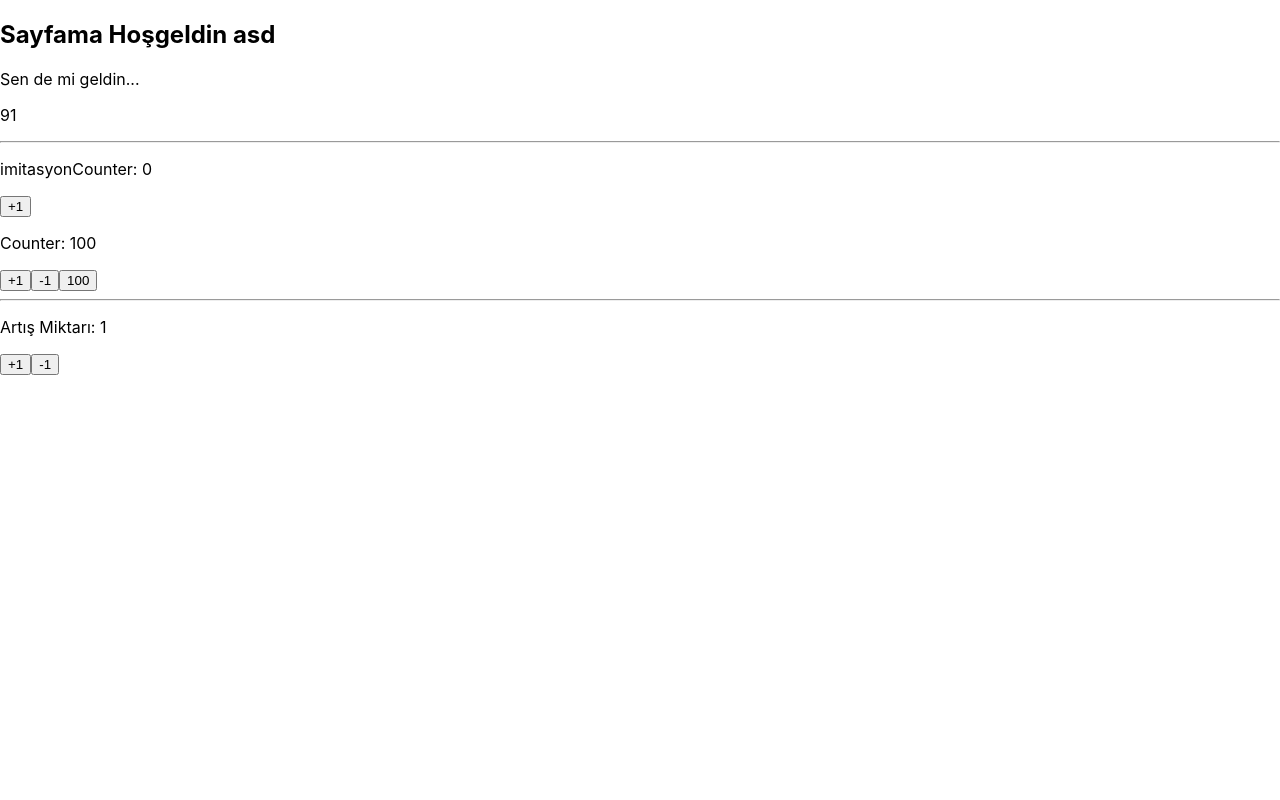
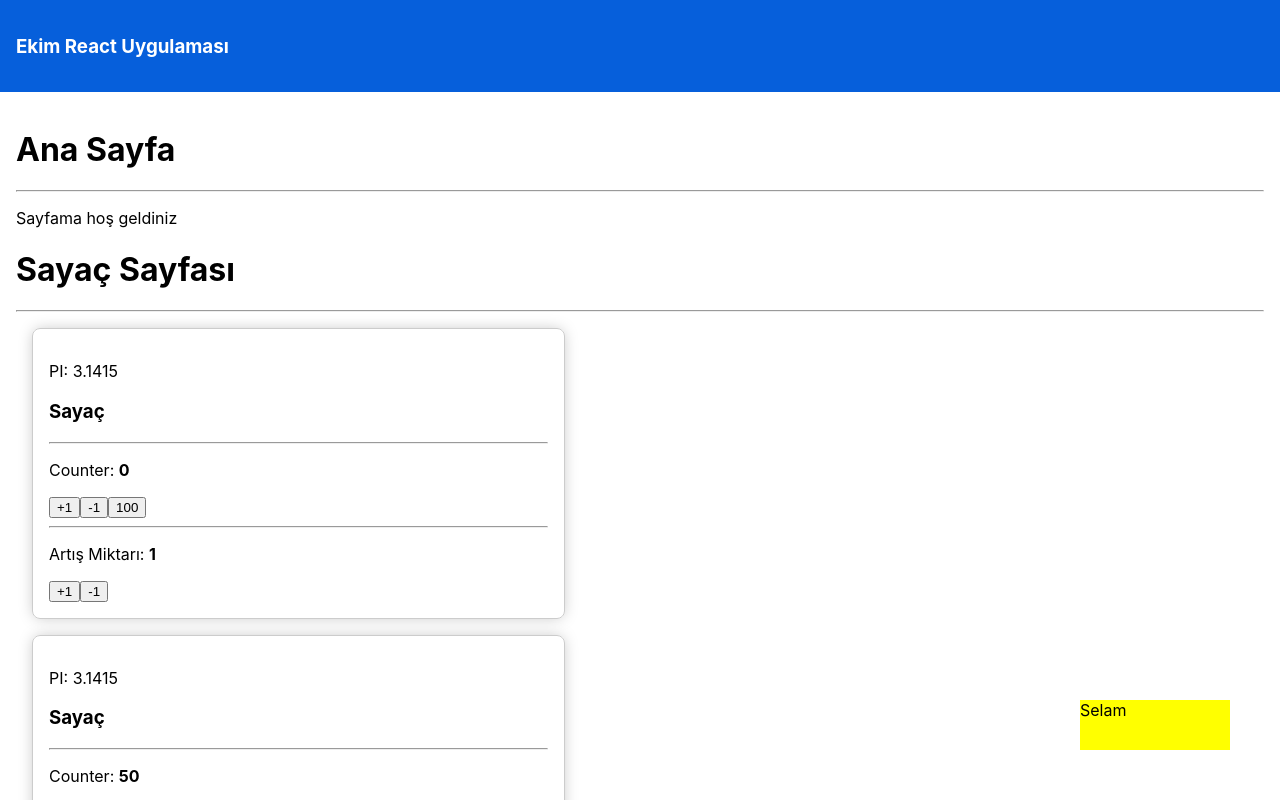
Before and after one commit to erhanfirat/workintech-ekim-23, a React (Create React App) app: page / in a window 1280 px wide. Shown: the top 800 px of the page. Built offline with nearby package versions, Linux system fonts and the light colour scheme.

Commit message:
s6g2 props

```diff
--- a/src/App.js
+++ b/src/App.js
@@ -1,16 +1,25 @@
+import { useState } from "react";
 import Counter from "./components/Counter";
-import Greeting from "./components/Greeting";
+import Greeting, { Color } from "./components/Greeting";
+import Main from "./layout/Main";
+
+export const userName = "Ali";
 
 function App() {
+  const [sayacBaslangic, setSayacBaslangic] = useState(50);
   const PI = 3.1415;
+  const log = (msj) => console.log(msj);
 
   return (
+    <Main PI={PI} />
     // JSX - Updated HTML
-    <div className="App">
-      <Greeting></Greeting>
-      <hr />
-      <Counter />
-    </div>
+    // <div className="App">
+    //   {Color}
+    //   <br />
+    //   <Greeting apptenGelenPi={PI} mesaj="Merhaba" log={log}></Greeting>
+    //   <hr />
+    //   <Counter sayacBaslangic={sayacBaslangic} />
+    // </div>
   );
 }
 
--- a/src/components/Counter.js
+++ b/src/components/Counter.js
@@ -1,21 +1,13 @@
 import { useState } from "react";
 import Greeting from "./Greeting";
+import CounterCard from "./CounterCard";
 
-const Counter = () => {
-  const [counter, setCounter] = useState(100);
+const Counter = (props) => {
+  const [counter, setCounter] = useState(props.sayacBaslangic);
   const [artisMiktari, setArtisMiktari] = useState(1);
-  let imitasyonCounter = 0;
-
-  console.log("Counter Component fonksiyonu çalıştı! ", counter);
 
   const arti1 = () => {
-    // ?
-    // counter + 1
-    // counter = counter + 1;
     setCounter(counter + artisMiktari);
-    console.log("counter > ", counter);
-    // 100 tunahan pınar muhammed
-    // 101 anıl sevda aytekin burak görkem uğur
   };
 
   const eksi1 = () => {
@@ -34,30 +26,17 @@ const Counter = () => {
     setArtisMiktari(artisMiktari - 1);
   };
 
-  const imitasyonCounterArttir = () => {
-    imitasyonCounter++;
-    console.log("yeni imitasyonCounter: ", imitasyonCounter);
-  };
-
   return (
-    <div>
-      <p>imitasyonCounter: {imitasyonCounter}</p>
-      <button onClick={imitasyonCounterArttir}>+1</button>
-
-      <p>Counter: {counter}</p>
-      <button onClick={arti1}>+{artisMiktari}</button>
-      <button onClick={eksi1}>-{artisMiktari}</button>
-      <button onClick={yuz}>100</button>
-
-      {/* JavaScript eXpression => JSX */}
-      {counter === 110 && <p> Mükemmel - Conditional Rendering</p>}
-      {counter === 110 && <Greeting />}
-
-      <hr />
-      <p>Artış Miktarı: {artisMiktari}</p>
-      <button onClick={artisMiktariArttir}>+1</button>
-      <button onClick={artisMiktariAzalt}>-1</button>
-    </div>
+    <CounterCard
+      counter={counter}
+      arti1={arti1}
+      artisMiktari={artisMiktari}
+      eksi1={eksi1}
+      yuz={yuz}
+      artisMiktariArttir={artisMiktariArttir}
+      artisMiktariAzalt={artisMiktariAzalt}
+      PI={props.PI}
+    />
   );
 };
 
--- /dev/null
+++ b/src/components/CounterCard.js
@@ -0,0 +1,33 @@
+const CounterCard = ({
+  counter,
+  arti1,
+  artisMiktari,
+  yuz,
+  eksi1,
+  artisMiktariArttir,
+  artisMiktariAzalt,
+  PI,
+}) => {
+  return (
+    <div className="counter-card">
+      <p>PI: {PI}</p>
+      <h3>Sayaç</h3>
+      <hr />
+      <p>
+        Counter: <strong>{counter}</strong>
+      </p>
+      <button onClick={arti1}>+{artisMiktari}</button>
+      <button onClick={eksi1}>-{artisMiktari}</button>
+      <button onClick={yuz}>100</button>
+
+      <hr />
+      <p>
+        Artış Miktarı: <strong>{artisMiktari}</strong>
+      </p>
+      <button onClick={artisMiktariArttir}>+1</button>
+      <button onClick={artisMiktariAzalt}>-1</button>
+    </div>
+  );
+};
+
+export default CounterCard;
--- a/src/components/Greeting.js
+++ b/src/components/Greeting.js
@@ -1,13 +1,24 @@
-const Greeting = () => {
+import { userName } from "../App";
+
+const Greeting = ({ apptenGelenPi, mesaj, log }) => {
   const user = "asd";
+  /*
+  props = { apptenGelenPi, mesaj, log }
+  */
+
+  // const { apptenGelenPi, mesaj, log } = props;
 
   const randomSayi = () => {
     return Math.round(Math.random() * 100);
   };
 
+  log(mesaj);
+
   return (
     <header>
-      <h2>Sayfama Hoşgeldin {user}</h2>
+      <h4>App'ten gelen PI: {apptenGelenPi}</h4>
+      <h4>App'ten gelen mesaj: {mesaj}</h4>
+      <h2>Sayfama Hoşgeldin {userName}</h2>
       <p className={user == "Ali" ? "highlight" : ""}>
         {user == "Ali"
           ? "Vay efendim kimleri görüyoruz"
@@ -19,3 +30,5 @@ const Greeting = () => {
 };
 
 export default Greeting;
+
+export const Color = "purple";
--- a/src/index.css
+++ b/src/index.css
@@ -1,13 +1,55 @@
 body {
   margin: 0;
-  font-family: -apple-system, BlinkMacSystemFont, 'Segoe UI', 'Roboto', 'Oxygen',
-    'Ubuntu', 'Cantarell', 'Fira Sans', 'Droid Sans', 'Helvetica Neue',
+  font-family: -apple-system, BlinkMacSystemFont, "Segoe UI", "Roboto", "Oxygen",
+    "Ubuntu", "Cantarell", "Fira Sans", "Droid Sans", "Helvetica Neue",
     sans-serif;
   -webkit-font-smoothing: antialiased;
   -moz-osx-font-smoothing: grayscale;
 }
 
 code {
-  font-family: source-code-pro, Menlo, Monaco, Consolas, 'Courier New',
+  font-family: source-code-pro, Menlo, Monaco, Consolas, "Courier New",
     monospace;
 }
+
+.layout {
+  display: flex;
+  flex-direction: column;
+  min-height: 100vh;
+}
+
+.layout > * {
+  padding: 1rem;
+}
+
+.page-body {
+  flex-grow: 1;
+}
+
+.layout > header {
+  background-color: rgb(6, 95, 219);
+  color: white;
+}
+
+.layout > footer {
+  background-color: rgb(56, 56, 56);
+  color: white;
+}
+
+.counter-card {
+  margin: 1rem;
+  padding: 1rem;
+  border: 1px solid #ccc;
+  border-radius: 0.5rem;
+  width: 40%;
+  box-shadow: 0 0 15px -2px rgba(0, 0, 0, 0.25);
+}
+
+.sticky {
+  width: 150px;
+  height: 50px;
+  background-color: yellow;
+  position: fixed;
+  right: 50px;
+  bottom: 50px;
+}
--- /dev/null
+++ b/src/layout/Footer.js
@@ -0,0 +1,5 @@
+const Footer = () => {
+  return <footer>Footer</footer>;
+};
+
+export default Footer;
--- /dev/null
+++ b/src/layout/Header.js
@@ -0,0 +1,9 @@
+const Header = () => {
+  return (
+    <header>
+      <h3>Ekim React Uygulaması</h3>
+    </header>
+  );
+};
+
+export default Header;
--- /dev/null
+++ b/src/layout/Main.js
@@ -0,0 +1,15 @@
+import Footer from "./Footer";
+import Header from "./Header";
+import PageBody from "./PageBody";
+
+const Main = ({ PI }) => {
+  return (
+    <div className="layout">
+      <Header />
+      <PageBody PI={PI} />
+      <Footer />
+    </div>
+  );
+};
+
+export default Main;
--- /dev/null
+++ b/src/layout/PageBody.js
@@ -0,0 +1,16 @@
+import AnaSayfa from "../pages/AnaSayfa";
+import SayacSayfa from "../pages/SayacSayfa";
+
+const PageBody = ({ PI }) => {
+  return (
+    <div className="page-body">
+      <AnaSayfa />
+      <SayacSayfa PI={PI} />
+      <div className="sticky">
+        Selam
+      </div>
+    </div>
+  );
+};
+
+export default PageBody;
--- /dev/null
+++ b/src/pages/AnaSayfa.js
@@ -0,0 +1,11 @@
+const AnaSayfa = () => {
+  return (
+    <div className="page">
+      <h1>Ana Sayfa</h1>
+      <hr />
+      <p>Sayfama hoş geldiniz</p>
+    </div>
+  );
+};
+
+export default AnaSayfa;
--- /dev/null
+++ b/src/pages/SayacSayfa.js
@@ -0,0 +1,14 @@
+import Counter from "../components/Counter";
+
+const SayacSayfa = ({ PI }) => {
+  return (
+    <div className="page">
+      <h1>Sayaç Sayfası</h1>
+      <hr />
+      <Counter PI={PI} sayacBaslangic={0} />
+      <Counter PI={PI} sayacBaslangic={50} />
+    </div>
+  );
+};
+
+export default SayacSayfa;
```
